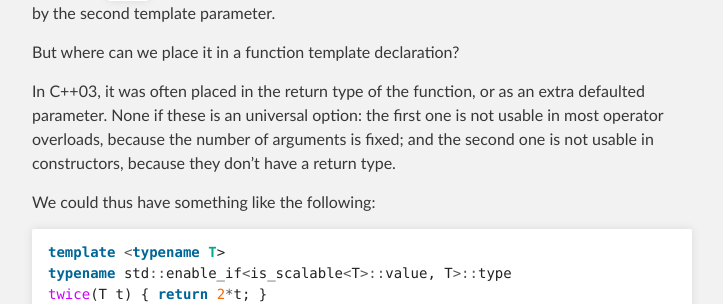
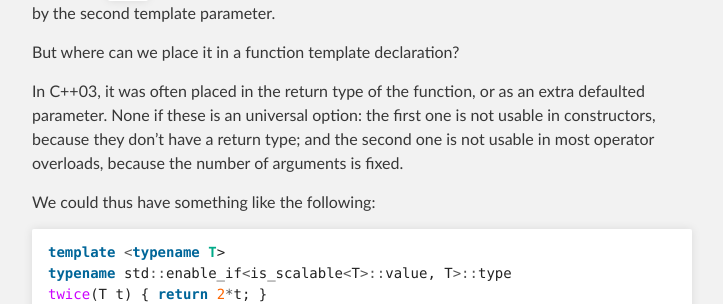
Before and after one commit to rmartinho/flamingdangerzone, a Jekyll site: the page built from _posts/2012-06-01-almost-static-if.markdown, in a window 1280 px wide and 900 px high, scrolled down 1995 px. Shown: the part 179-483 px from the top of the window, without its empty margins (288-1011 px from the left). Built offline with Jekyll 4.4.1, drawn with Linux system fonts in a browser that asks for light colours.

```diff
--- a/_posts/2012-06-01-almost-static-if.markdown
+++ b/_posts/2012-06-01-almost-static-if.markdown
@@ -96,10 +96,10 @@ condition is true, it is substituted by the second template parameter.
 But where can we place it in a function template declaration?
 
 In C++03, it was often placed in the return type of the function, or as an extra
-defaulted parameter. None if these is an universal option: the first one is
-not usable in most operator overloads, because the number of arguments is fixed;
-and the second one is not usable in constructors, because they don't have a
-return type.
+defaulted parameter. None if these is an universal option: the first one is not
+usable in constructors, because they don't have a return type; and the second
+one is not usable in most operator overloads, because the number of arguments is
+fixed.
 
 We could thus have something like the following:
 
```
Also changed, not shown: _posts/2012-06-xx-is_related.markdown (+21 -1 lines).
